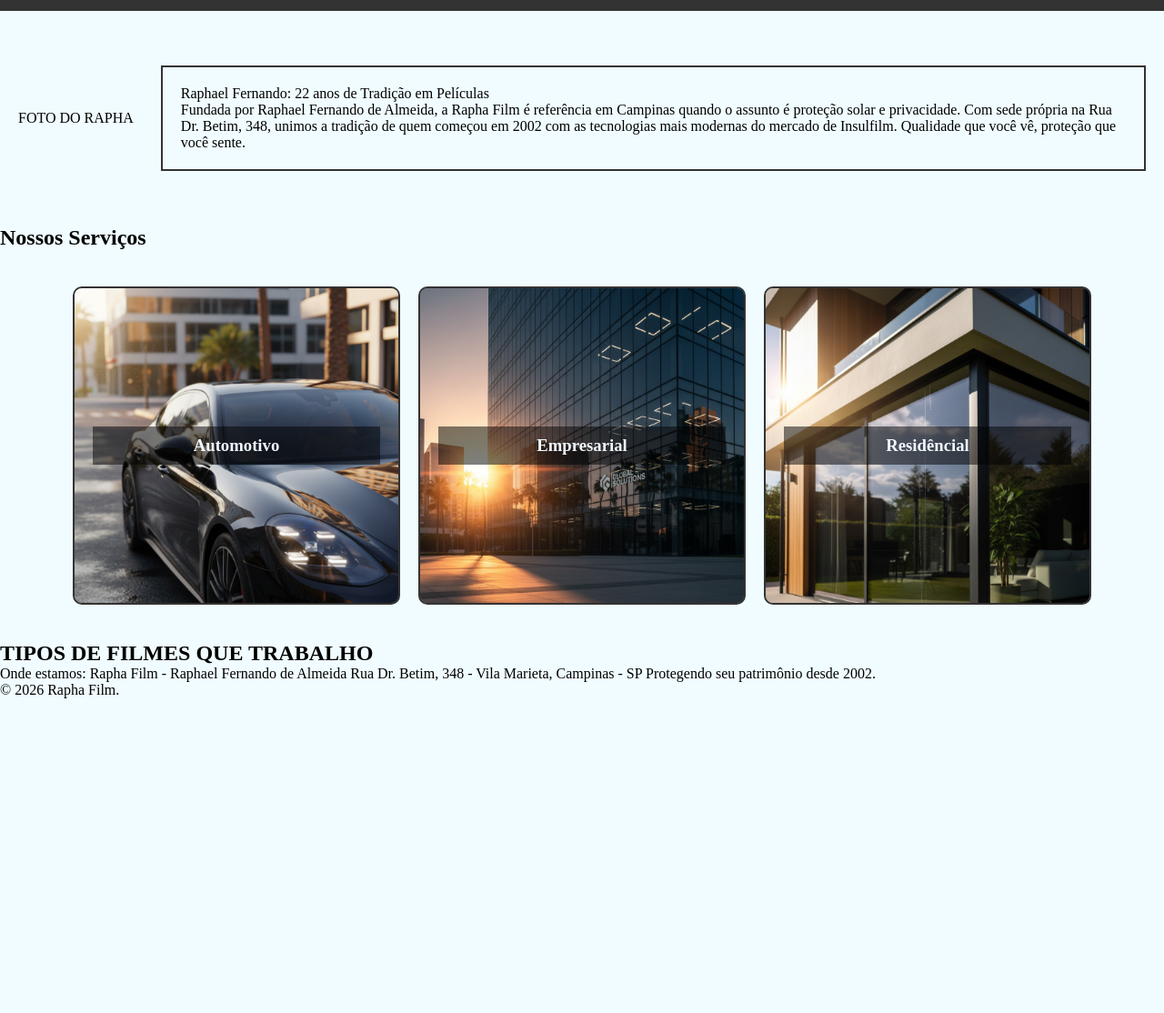
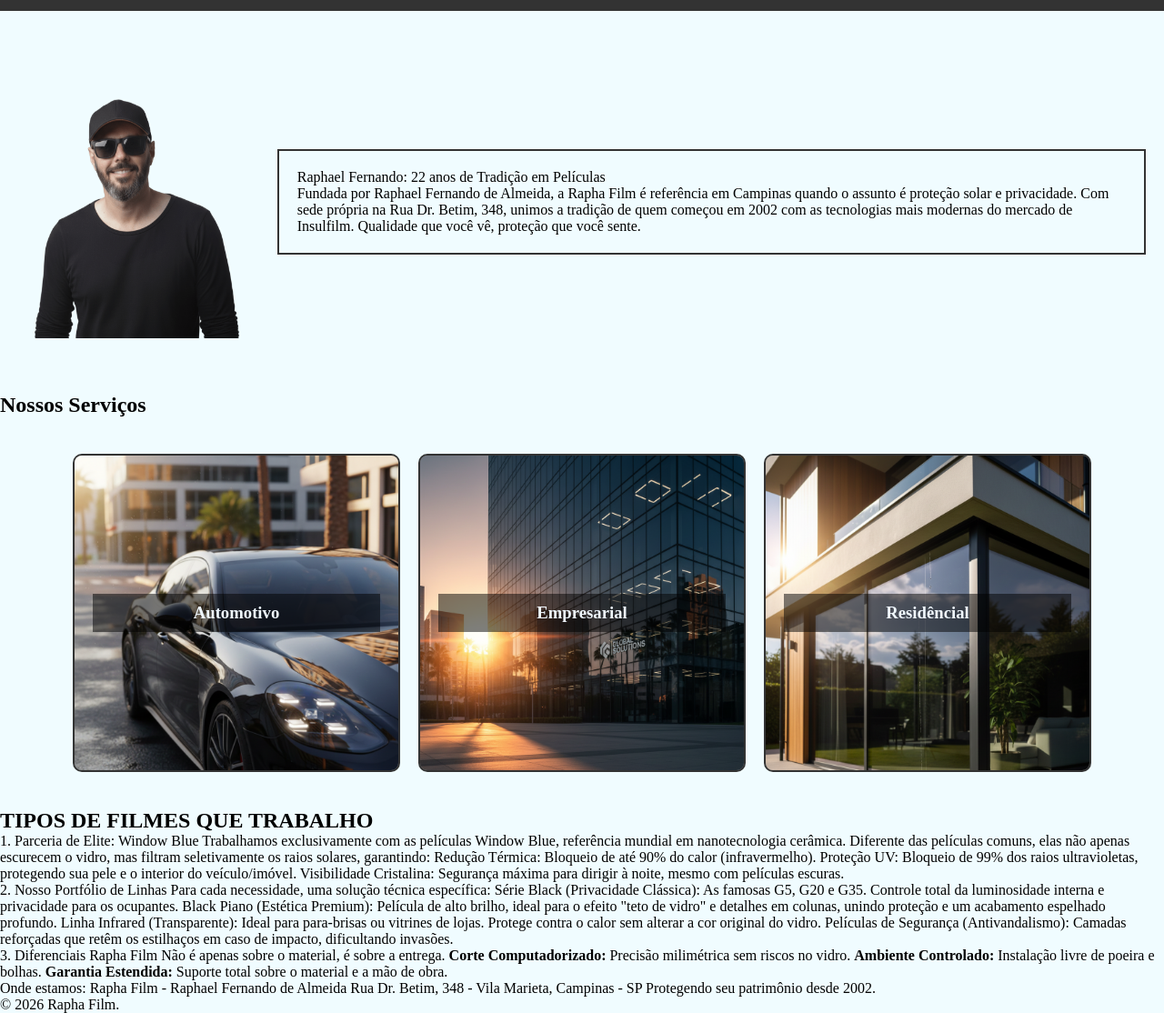
Before and after one commit to AngeloDomingues/Projeto-Insulfilm., a plain HTML site: page index.htm in a window 1280 px wide. Shown: the part 55-1169 px from the top of the page at 91% size. Before the commit the page ends 823 px from the top, so only its background shows below. Drawn offline with Linux system fonts and the light colour scheme.

Commit message:
Ajuste de dimensão e posicionamento da imagem de apresentação

```diff
--- a/index.htm
+++ b/index.htm
@@ -25,7 +25,7 @@
 
     <main class="main_apresentacao">
         <section id="Sobre" class="quem_sou_eu">
-            <div class="imagem_rapha">FOTO DO RAPHA</div>
+            <div class="imagem_rapha"><img src="img/Rapha.png" alt="Imagem do Raphael"></div>
             <div class="apresentacao">Raphael Fernando: 22 anos de Tradição em Películas <br>
 Fundada por Raphael Fernando de Almeida, a Rapha Film é referência em Campinas quando o assunto é proteção solar e privacidade. Com sede própria na Rua Dr. Betim, 348, unimos a tradição de quem começou em 2002 com as tecnologias mais modernas do mercado de Insulfilm. Qualidade que você vê, proteção que você sente.</div>
         </section>
@@ -77,6 +77,34 @@
 
         <section id="galeria" class="tipos-filmes">
             <h2>TIPOS DE FILMES QUE TRABALHO</h2>
+            <p>1. Parceria de Elite: Window Blue
+                Trabalhamos exclusivamente com as películas Window Blue, referência mundial em nanotecnologia cerâmica. Diferente das películas comuns, elas não apenas escurecem o vidro, mas filtram seletivamente os raios solares, garantindo:
+
+                Redução Térmica: Bloqueio de até 90% do calor (infravermelho).
+
+                Proteção UV: Bloqueio de 99% dos raios ultravioletas, protegendo sua pele e o interior do veículo/imóvel.
+
+                Visibilidade Cristalina: Segurança máxima para dirigir à noite, mesmo com películas escuras.
+                <br>
+                2. Nosso Portfólio de Linhas
+                Para cada necessidade, uma solução técnica específica:
+
+                Série Black (Privacidade Clássica): As famosas G5, G20 e G35. Controle total da luminosidade interna e privacidade para os ocupantes.
+
+                Black Piano (Estética Premium): Película de alto brilho, ideal para o efeito "teto de vidro" e detalhes em colunas, unindo proteção e um acabamento espelhado profundo.
+
+                Linha Infrared (Transparente): Ideal para para-brisas ou vitrines de lojas. Protege contra o calor sem alterar a cor original do vidro.
+
+                Películas de Segurança (Antivandalismo): Camadas reforçadas que retêm os estilhaços em caso de impacto, dificultando invasões.
+                <br>
+                3. Diferenciais Rapha Film
+                Não é apenas sobre o material, é sobre a entrega.
+
+<strong>Corte Computadorizado:</strong> Precisão milimétrica sem riscos no vidro.
+
+<strong>Ambiente Controlado:</strong> Instalação livre de poeira e bolhas.
+
+<strong>Garantia Estendida:</strong> Suporte total sobre o material e a mão de obra. </p>
         </section>
 
     </main>
--- a/style.css
+++ b/style.css
@@ -40,15 +40,15 @@
     gap:30px;
     align-items:center;
     padding: 60px 20px;
+
 }
 
-.imagem.rapha{
-    flex:1;
-    border:2px solid #333;
-    height: 200px;
-    display: flex;
-    justify-content: center;
-}
+.imagem_rapha img{
+    width: 100%;
+    height: 300px;
+    display: block;
+    border-radius: 8px;
+    }
 
 .apresentacao{
     flex: 3;
@@ -130,7 +130,7 @@
     height: 100%;
     border-radius: 10px;
     display: flex;
-    justify-content: center;
+    justify-content: space-between;
     align-items: center;
     background-color: rgba(56, 56, 56, 0.167);
     position: absolute;
@@ -139,4 +139,5 @@
     padding: 20px;
     top: 0;
     left: 0;
-}
+    flex-direction: column;
+    }
```
Also changed, not shown: img/Rapha.png (added).
